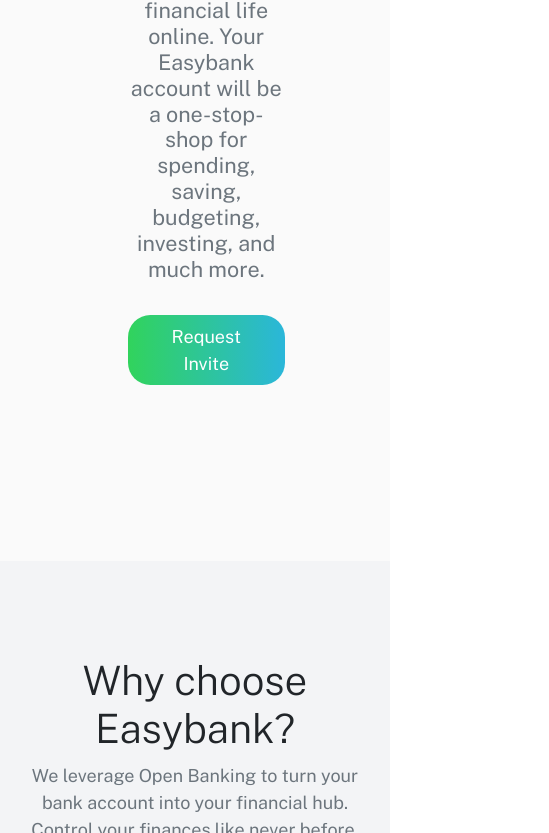
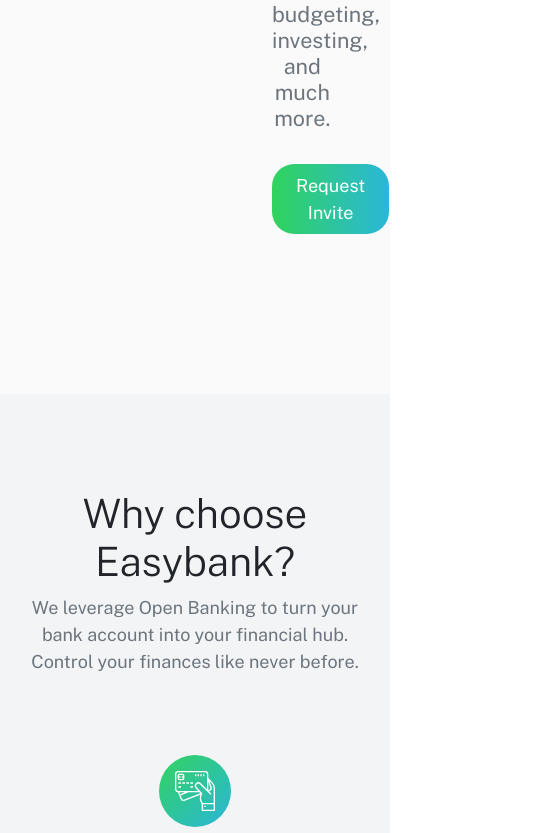
Before and after one commit to sbaamoha/project-003, a plain HTML site: page index.html in a window 390 px wide. Shown: the part 965-1798 px from the top of the page, 549 px wide, since content can reach past the window. Drawn offline with nearby package versions, Linux system fonts and the light colour scheme.

Commit message:
fixed over margin on hero section

```diff
--- a/css/style.css
+++ b/css/style.css
@@ -144,12 +144,12 @@ footer li a:hover{
         left: 0;
         width: 100%;
     }
-    .container-left{
+/*     .container-left{
         padding: 1rem;
-    }
+    } */
     .main-content{
         text-align: center;
-        margin-top: 25rem;
+        margin-top: 2rem;
     }
 
     .row{
```
